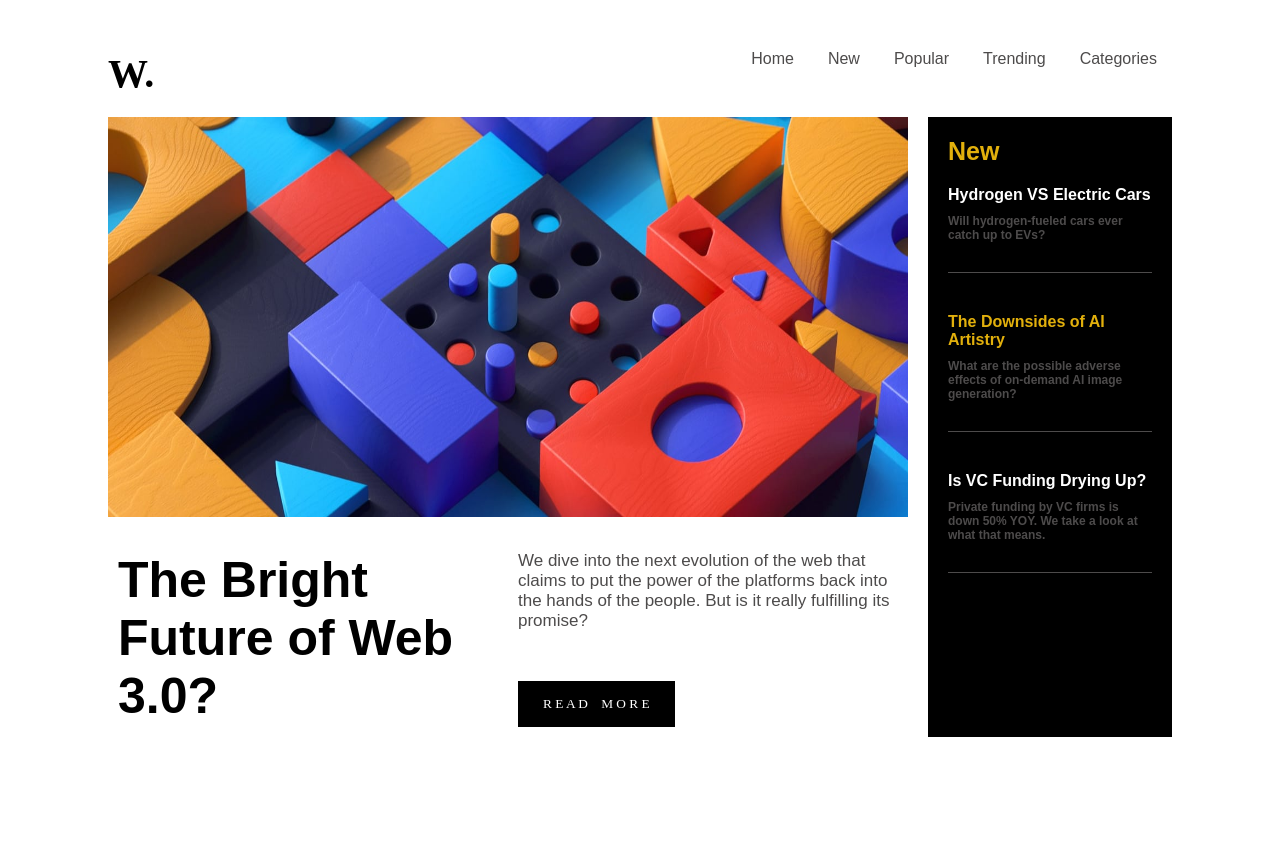
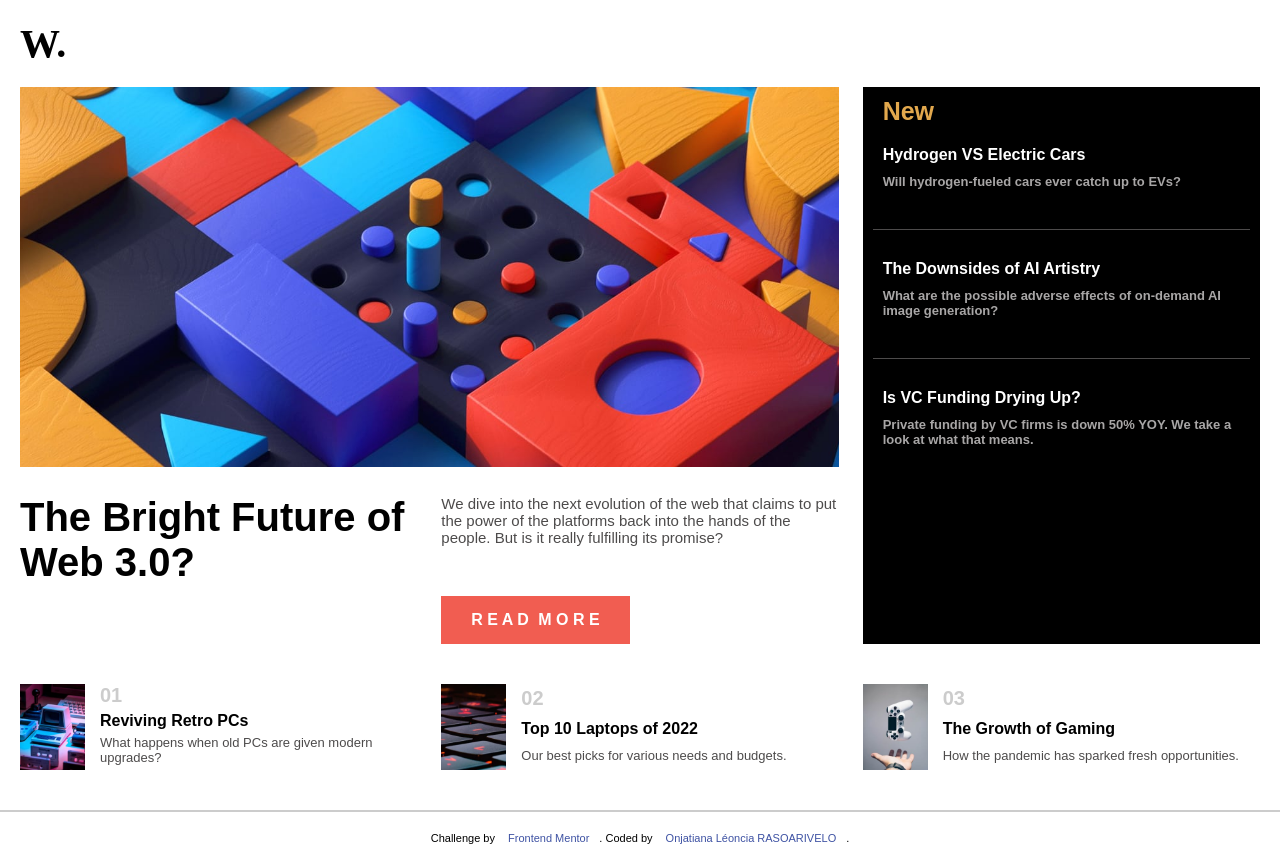
Before and after one commit to DTC-Formation/evaluation-html-css-Leonciia, a plain HTML site: page index.html in a window 1280 px wide. Before the commit the page ends 807 px from the top, so only its background shows below. Drawn offline with Linux system fonts and the light colour scheme.

Commit message:
Màj-desktop-design-suite

```diff
--- a/assets/css/styles.css
+++ b/assets/css/styles.css
@@ -13,150 +13,513 @@
   src: url('../fonts/static/Inter-Regular.ttf') format('ttf')
 }
 
-.grid-container {
-    display: grid;
-    grid-template-columns: 2fr 1fr;
-    grid-template-rows: auto 1fr auto;
-    grid-template-areas:
-      "header header"
-      "sidebar main"
-      "footer footer";
-    grid-gap: 20px;
-    margin: 50px 100px 50px 100px;
+* {
+  padding: 0;
+  margin: 0;
+  box-sizing: border-box;
+  font-family: 'Poppins', sans-serif;
 }
 
-  a{
+.contenu-grid {
+  padding: 20px 100px 50px 100px;
+  display: grid;
+  gap: 1.5rem;
+  grid-template-columns: repeat(3, 1fr);
+}
+
+.contenu:first-child {
+  grid-column: span 2;
+}
+
+.contenu:nth-child(4) {
+  grid-column: span 3;
+}
+
+.contenu:last-child {
+  background: #000;
+  grid-column: 3;
+  grid-row: 1 / 3;
+}
+
+a {
   text-decoration: none;
   color: #4d4b4b;
-    font-family: 'Inter-Regular' , sans-serif;
+  font-family: "Inter-Regular", sans-serif;
   margin: 10px;
-
 }
 
-  a:hover{
-    color:rgb(226, 176, 12);
+a:hover {
+  color: #E2A84D;
 }
 
 .header {
-    grid-area: header;
+  padding: 50px 100px 0px 100px;
   display: flex;
   justify-content: space-between;
 }
 
-  .logo{
-    font-family: 'Inter-ExtraBold';
+.logo {
+  font-family: "Inter-ExtraBold";
   font-size: 40px;
   font-weight: bolder;
 }
 
-  .span-menu{
+.span-menu {
   padding: 5px;
   text-align: end;
   color: #4d4b4b;
   font-size: 16px;
-    font-family: 'Inter-Regular', sans-serif;
+  font-family: "Inter-Regular", sans-serif;
 }
 
-  .sidebar {
-    grid-area: sidebar;
+.img {
+  width: 100%;
+  height: 280px;
+  object-fit: cover;
 }
 
-  img {
-    width: 800px;
-    height: 400px;
+.contenu-2{
+  font-size: 40px;
+  color: black;
+  font-family: "Inter-ExtraBold", sans-serif;
+  font-weight: 900;
 }
 
-  .sidebar-2 {
-    display: flex;
-
+.paragraphe-contenu-3{
+  font-size: 16px;
+  color: #4d4b4b;
+  font-family: "Inter-Regular", sans-serif;
 }
 
-  .flex{
-  flex: 1; /* Distribution égale de l'espace disponible */
-  padding: 10px;
+.button {
+  background: black;
   color: #fff;
-  margin-top: 20px;
+  margin-top: 38px;
+  border: none;
+  padding: 15px 30px 15px 30px;
 }
 
-  .flex-gauche{
-    font-size: 50px;
-    color:black;
-    font-family: 'Inter-ExtraBold', sans-serif;
-    font-weight: bolder;
-  }
-
-  .flex-droite{
-    font-size: 17px;
-    color:#4d4b4b;
-    font-family: 'Inter-Regular', sans-serif;
-  }
-
-  .button{
-    background: black;
+.button:hover {
+  background: #F15D51;
   color: #fff;
   margin-top: 50px;
   border: none;
   padding: 15px 25px 15px 25px;
 }
 
-  .black{
-    color: #000;
-  }
-  .main {
-    grid-area: main;
-    background-color: #000;
+.titre {
+  color: #E2A84D;
+  font-family: "Inter-Regular", sans-serif;
+  font-size: 25px;
+  font-weight: bold;
+  padding-bottom: 20px;
 }
 
-  .titre{
-    color:rgb(226, 176, 12);
-    font-family: 'Inter-Regular', sans-serif;
-    font-size: 25px;
-    font-weight: bold;
+.main-paragraphe {
+  margin: 0px 10px 20px 10px;
+  padding: 10px;
+  border-bottom: #4d4b4b solid 1px;
 }
 
-  .p-1{
-    margin-top: 20px;
-  }
-
-  .titre-2{
-    color:rgb(226, 176, 12);
-    font-family: 'Inter-Regular', sans-serif;
-    font-size: 16px;
-    font-weight: bold;
-  }
-
-  .main-paragraphe{
-    margin: 10px 10px 20px 10px;
-    padding: 10px;
-  }
-
-  .paragraphe{
+.paragraphe {
   color: #fff;
   font-size: 16px;
-    font-family: 'Inter-Regular', sans-serif;
+  font-family: "Inter-Regular", sans-serif;
   font-weight: bolder;
-    border-bottom: #4d4b4b solid 1px;
   padding-bottom: 30px;
 }
 
-  .span-paragraphe{
-    font-family: 'Inter-Regular', sans-serif;
+.paragraphe:hover {
+  color: #E2A84D;
+}
+
+.main-paragraphe:last-child {
+  border-bottom: none;
+}
+
+.span-paragraphe {
+  font-family: "Inter-Regular", sans-serif;
+  color: #a8a6a6;
+  font-size: 13px;
+  margin-top: 10px;
+}
+
+.contenu-grid-footer {
+  padding: 20px;
+  padding: 20px 100px 50px 100px;
+  display: grid;
+  gap: 1.5rem;
+  grid-template-columns: repeat(3, 1fr);
+  margin-bottom: 20px;
+}
+
+.contenu-footer-1 {
+  display: flex;
+}
+
+.contenu-footer-2 {
+  display: flex;
+}
+
+.contenu-footer-3 {
+  display: flex;
+}
+
+.img-footer-1 {
+  width: 80px;
+  padding-right: 15px;
+  object-fit: cover;
+}
+
+.desc-footer-1 {
+  display: flex;
+  flex-direction: column;
+  justify-content: space-around;
+  height: 100%;
+}
+
+.img-footer-2 {
+  width: 80px;
+  padding-right: 15px;
+  object-fit: cover;
+}
+
+.desc-footer-2 {
+  display: flex;
+  flex-direction: column;
+  justify-content: space-around;
+  height: 100%;
+}
+
+.img-footer-3 {
+  width: 80px;
+  padding-right: 15px;
+  object-fit: cover;
+}
+
+.desc-footer-3 {
+  display: flex;
+  flex-direction: column;
+  justify-content: space-around;
+  height: 100%;
+}
+
+.p-footer {
+  color: #000;
+  font-size: 16px;
+  font-weight: 700;
+}
+
+.p-footer:hover {
+  color: #EA6157;
+}
+
+.p-margin-footer {
+  padding-bottom: 5px;
+}
+
+.p-1-footer {
+  font-size: 20px;
+  color: #ccc;
+  font-weight: bolder;
+}
+
+.p-3-footer {
+  font-size: 13px;
   color: #4d4b4b;
-    font-size: 12px;
-    margin-top: 10px;
+}
+
+.attribution{
+    border-top: 2px solid #ccc;
+    margin-bottom: 20px;
+    padding-top: 20px;
+}
+
+ @media (min-width: 200px) {
+  .img {
+    background-image: url('../images/image-web-3-mobile.jpg') !important;
+    background-size: cover;
+    object-fit: cover;
+  }
+  .menu {
+    display: none;
+  }
+
+  .button {
+    background: #F15D51;
+    font-size: 10px;
+  }
+
+  .header {
+   padding: 20px 20px 0px 20px;
+  }
+
+  .logo {
+    font-size: 35px;
+    font-weight: 700;
+  }
+
+  .span-menu {
+    font-size: 13px;
+  }
+
+  .contenu-2{
+    font-size: 30px;
+  }
+
+  .paragraphe-contenu-3{
+    font-size: 14px;
+  }
+
+  .img {
+    height: 480px;
+  }
+
+  .contenu-grid {
+    padding: 20px;
+    grid-template-columns: 1fr;
+  }
+
+  .contenu:first-child {
+    grid-column: unset;
+  }
+
+  .contenu:nth-child(4) {
+    grid-column: unset;
+  }
+
+  .contenu:last-child {
+    background: #000;
+    grid-column: unset;
+    grid-row: unset;
+  }
+
+  .contenu-grid-footer {
+    padding: 20px;
+    grid-template-columns: 1fr;
+  }
+
+  .img-footer-1, .img-footer-2, .img-footer-3 {
+    width: 100px;
+  }
+}
+
+
+ @media (max-width: 200px) {
+  .button {
+    background: #F15D51;
+    font-size: 10px;
+  }
+
+  .logo {
+    font-size: 25px;
+  }
+
+  .span-menu {
+    font-size: 13px;
+  }
+
+  .contenu-2{
+    font-size: 30px;
+  }
+
+  .paragraphe-contenu-3{
+    font-size: 14px;
+  }
+
+  .img {
+    height: 480px;
+  }
+
+  .contenu-grid {
+    padding: 20px;
+    grid-template-columns: 1fr;
+  }
+
+  .contenu:first-child {
+    grid-column: unset;
+  }
+
+  .contenu:nth-child(4) {
+    grid-column: unset;
+  }
+
+  .contenu:last-child {
+    background: #000;
+    grid-column: unset;
+    grid-row: unset;
+  }
+
+  .contenu-grid-footer {
+    padding: 20px;
+    grid-template-columns: 1fr;
+  }
+
+  .img-footer-1, .img-footer-2, .img-footer-3 {
+    width: 100px;
+  }
+}
+
+@media (min-width: 600px) {
+  .button {
+    background: #F15D51;
+    font-size: 8px;
+  }
+
+  .logo {
+    font-size: 25px;
+  }
+
+  .span-menu {
+    font-size: 13px;
+  }
+
+  .contenu-2{
+    font-size: 30px;
+  }
+
+  .paragraphe-contenu-3{
+    font-size: 14px;
+  }
+
+  .img {
+    height: 480px;
+  }
+
+  .contenu-grid {
+    grid-template-columns: 1fr;
+  }
+
+  .contenu-grid-footer {
+    padding: 20px;
+    grid-template-columns: 1fr;
+  }
+
+  .img-footer-1, .img-footer-2, .img-footer-3 {
+    width: 100px;
+  }
 
 }
 
-  .footer {
-    grid-area: footer;
+@media (min-width: 768px) {
+  .button {
+    background: #F15D51;
+    margin-top: 70px;
+    font-size: 14px;
   }
 
-
-  .image{
-    display: grid;
-    grid-template-rows: repeat(3, 1fr);
+  .logo {
+    font-size: 40px;
   }
 
-  .attribution{
-    margin: 10px;
+  .span-menu {
+    font-size: 16px;
   }
+
+  .contenu-2{
+    font-size: 40px;
+  }
+
+  .paragraphe-contenu-3{
+    font-size: 15px;
+  }
+
+  .img {
+    height: 380px;
+  }
+
+  .contenu-grid {
+    padding: 20px;
+    grid-template-columns: 1fr 1fr;
+  }
+
+  .contenu-grid-footer {
+    padding: 20px;
+    grid-template-columns: 1fr;
+  }
+
+  .img-footer-1, .img-footer-2, .img-footer-3 {
+    width: 100px;
+  }
+}
+
+@media (min-width: 992px) {
+  .button {
+
+    margin-top: 50px;
+    font-size: 16px;
+  }
+
+  .logo {
+    font-size: 40px;
+  }
+
+  .span-menu {
+    font-size: 16px;
+  }
+
+  .contenu-2{
+    font-size: 40px;
+  }
+
+  .paragraphe-contenu-3{
+    font-size: 15px;
+  }
+
+  .contenu-grid {
+    grid-template-columns: 1fr 1fr;
+  }
+  .contenu-grid {
+    grid-template-columns: repeat(3, 1fr);
+  }
+
+  .contenu:first-child {
+    grid-column: span 2;
+  }
+
+  .contenu:nth-child(4) {
+    grid-column: span 3;
+  }
+
+  .contenu:last-child {
+    grid-column: 3;
+    grid-row: 1 / 3;
+  }
+
+  .contenu-grid-footer {
+    padding: 20px;
+    grid-template-columns: 1fr 1fr 1fr;
+  }
+
+  .img-footer-1, .img-footer-2, .img-footer-3 {
+    width: 80px;
+  }
+}
+
+@media (min-width: 1200px) {
+  .contenu-grid {
+    grid-template-columns: repeat(3, 1fr);
+  }
+
+  .contenu:first-child {
+    grid-column: span 2;
+  }
+
+  .contenu:nth-child(4) {
+    grid-column: span 3;
+  }
+
+  .contenu:last-child {
+    grid-column: 3;
+    grid-row: 1 / 3;
+  }
+
+  .contenu-grid-footer {
+    padding: 20px;
+    grid-template-columns: 1fr 1fr 1fr;
+  }
+
+  .img-footer-1, .img-footer-2, .img-footer-3 {
+    width: 80px;
+  }
+}
--- a/index.html
+++ b/index.html
@@ -2,11 +2,11 @@
 <html lang="en">
 <head>
   <meta charset="UTF-8">
-  <meta name="viewport" content="width=device-width, initial-scale=1.0"> <!-- displays site properly based on user's device -->
-
+  <meta name="viewport" content="width=device-width, initial-scale=1.0">
+  <!-- displays site properly based on user's device -->
   <link rel="icon" type="image/png" sizes="32x32" href="./assets/images/favicon-32x32.png">
   <link rel="stylesheet" href="./assets/css/styles.css">
-  <!-- <link rel="stylesheet" href="https://cdnjs.cloudflare.com/ajax/libs/font-awesome/6.4.0/css/all.min.css"> -->
+  <link href="https://fonts.googleapis.com/css2?family=Inter:wght@100;400;700;800&family=Roboto:wght@400;500;700;900&display=swap" rel="stylesheet">
  <title>Frontend Mentor | News homepage</title>
 
   <!-- Feel free to remove these styles or customise in your own stylesheet 👍 -->
@@ -16,10 +16,8 @@
   </style>
 </head>
 <body>
-  <div class="grid-container">
 
   <div class="header">
-
     <div class="logo">W.</div>
 
     <div class="menu">
@@ -29,44 +27,51 @@
       <span class="span-menu"><a href="">Trending</a></span>
       <span class="span-menu"><a href="">Categories</a></span>
     </div>
-
   </div>
 
-    <div class="sidebar">
+  <div class="contenu-grid">
 
-      <div class="sidebar-1">
-        <div class="image-1"><img src="./assets/images/image-web-3-desktop.jpg" alt=""></div>
+    <div class="contenu contenu-1">
+        <img src="./assets/images/image-web-3-desktop.jpg" alt="fo" class="img"/>
     </div>
-        <div class="sidebar-2">
-            <div class="flex flex-gauche">The Bright Future of Web 3.0?</div>
-            <div class="flex flex-droite">
-              We dive into the next evolution of the web that claims to put the power of the platforms back into the hands of the people.
-              But is it really fulfilling its promise?
 
-              <div>
-                <button class="button">R E A D <span class="black">_</span> M O R E</button>
+    <div class="contenu contenu-2">
+        The Bright Future of Web 3.0?
+    </div>
+
+    <div class="contenu contenu-3">
+        <p class="paragraphe-contenu-3">
+            We dive into the next evolution of the web that claims to put the
+            power of the platforms back into the hands of the people. But is it
+            really fulfilling its promise?
+        </p>
+        <button class="button">
+            <span style="margin-right: 5px;"><b>R E A D</b></span><b> M O R E</b>
+        </button>
+    </div>
+
+    <div class="contenu contenu-4">
+        <div class="paragraphe-section">
+
+        <div class="main-paragraphe">
+        <div class="titre">New</div>
+
+          <div class="paragraphe">
+            Hydrogen VS Electric Cars
+            <div class="span-paragraphe">
+              Will hydrogen-fueled cars ever catch up to EVs?
             </div>
           </div>
         </div>
 
+        <div class="main-paragraphe">
+            <div class="paragraphe">
+            The Downsides of AI Artistry
+
+            <div class="span-paragraphe">
+              What are the possible adverse effects of on-demand AI image
+              generation?
             </div>
-
-    <div class="main">
-
-      <div class="main-paragraphe">
-        <span class="titre">New</span>
-
-          <div class="paragraphe p-1">
-            Hydrogen VS Electric Cars
-            <div class="span-paragraphe">Will hydrogen-fueled cars ever catch up to EVs?</div>
-          </div>
-      </div>
-
-      <div class="main-paragraphe">
-        <div class="titre-2">The Downsides of AI Artistry</div>
-
-        <div class="paragraphe">
-          <div class="span-paragraphe">What are the possible adverse effects of on-demand AI image generation?</div>
         </div>
         </div>
 
@@ -74,46 +79,50 @@
           <div class="paragraphe">
             Is VC Funding Drying Up?
             <div class="span-paragraphe">
-          Private funding by VC firms is down 50% YOY. We take a look at what that means.
+              Private funding by VC firms is down 50% YOY. We take a look at
+              what that means.
             </div>
           </div>
         </div>
 
       </div>
-    <!-- <div class="footer">
-      <div class="image image-2">
-        <div class="footer-gauche"><img src="./assets/images/image-gaming-growth.jpg" alt=""></div>
-        <div class="footer-droite">
-          <div class="num">01</div>
-          <div class="type">Reviving Retro PCs</div>
-          <div class="description">What happens when old PCs are given modern upgrades?</div>
-        </div>
-      </div>
-
-      <div class="image image-3">
-        <div class="footer-gauche"><img src="./assets/images/image-gaming-growth.jpg" alt=""></div>
-        <div class="footer-droite">
-          <div class="num">02</div>
-          <div class="type">Top 10 Laptops of 2022</div>
-          <div class="description">Our best picks for various needs and budgets.</div>
-        </div>
-      </div>
-
-      <div class="image image-4">
-        <div class="footer-gauche"><img src="./assets/images/image-gaming-growth.jpg" alt=""></div>
-        <div class="footer-droite">
-          <div class="num">03</div>
-          <div class="type">The Growth of Gaming</div>
-          <div class="description">How the pandemic has sparked fresh opportunities.</div>
-        </div>
     </div>
 
 </div>
+
+<footer class="contenu-grid-footer">
+        <div class="contenu-footer contenu-footer-1">
+            <img src="./assets/images/image-retro-pcs.jpg" alt="img-footer-1" class="img-footer-1">
+            <div class="desc-footer-1">
+                <p class="p-1-footer p-margin-footer">01</p>
+                <p class="p-margin-footer p-footer">Reviving Retro PCs</p>
+                <p class="p-3-footer p-margin-footer">What happens when old PCs are given modern upgrades?</p>
+            </div>
+        </div>
+        <div class="contenu-footer contenu-footer-2">
+            <img src="./assets/images/image-top-laptops.jpg" alt="img-footer-2" class="img-footer-2">
+            <div class="desc-footer-2">
+               <p  class="p-1-footer p-margin-footer">02</p>
+               <p class="p-margin-footer p-footer"> Top 10 Laptops of 2022</p>
+               <p class="p-3-footer p-margin-footer">Our best picks for various needs and budgets.</p>
+            </div>
+        </div>
+        <div class="contenu-footer contenu-footer-3">
+            <img src="./assets/images/image-gaming-growth.jpg" alt="img-footer-3" class="img-footer-3">
+            <div class="desc-footer-3">
+                <p class="p-1-footer p-margin-footer">03</p>
+                <p class="p-margin-footer p-footer">The Growth of Gaming</p>
+                <p class="p-3-footer p-margin-footer">How the pandemic has sparked fresh opportunities.</p>
+            </div>
+        </div>
+</footer>
+
 <div class="attribution">
-        Challenge by <a href="https://www.frontendmentor.io?ref=challenge" target="_blank">Frontend Mentor</a>.
-        Coded by <a href="#">Onjatiana Léoncia RASOARIVELO</a>.
+  Challenge by
+  <a href="https://www.frontendmentor.io?ref=challenge" target="_blank"
+    >Frontend Mentor</a
+  >. Coded by <a href="#">Onjatiana Léoncia RASOARIVELO</a>.
 </div>
-    </div> -->
 
 </body>
 </html>
```
Lines whose indentation alone changed are shown as unchanged.
